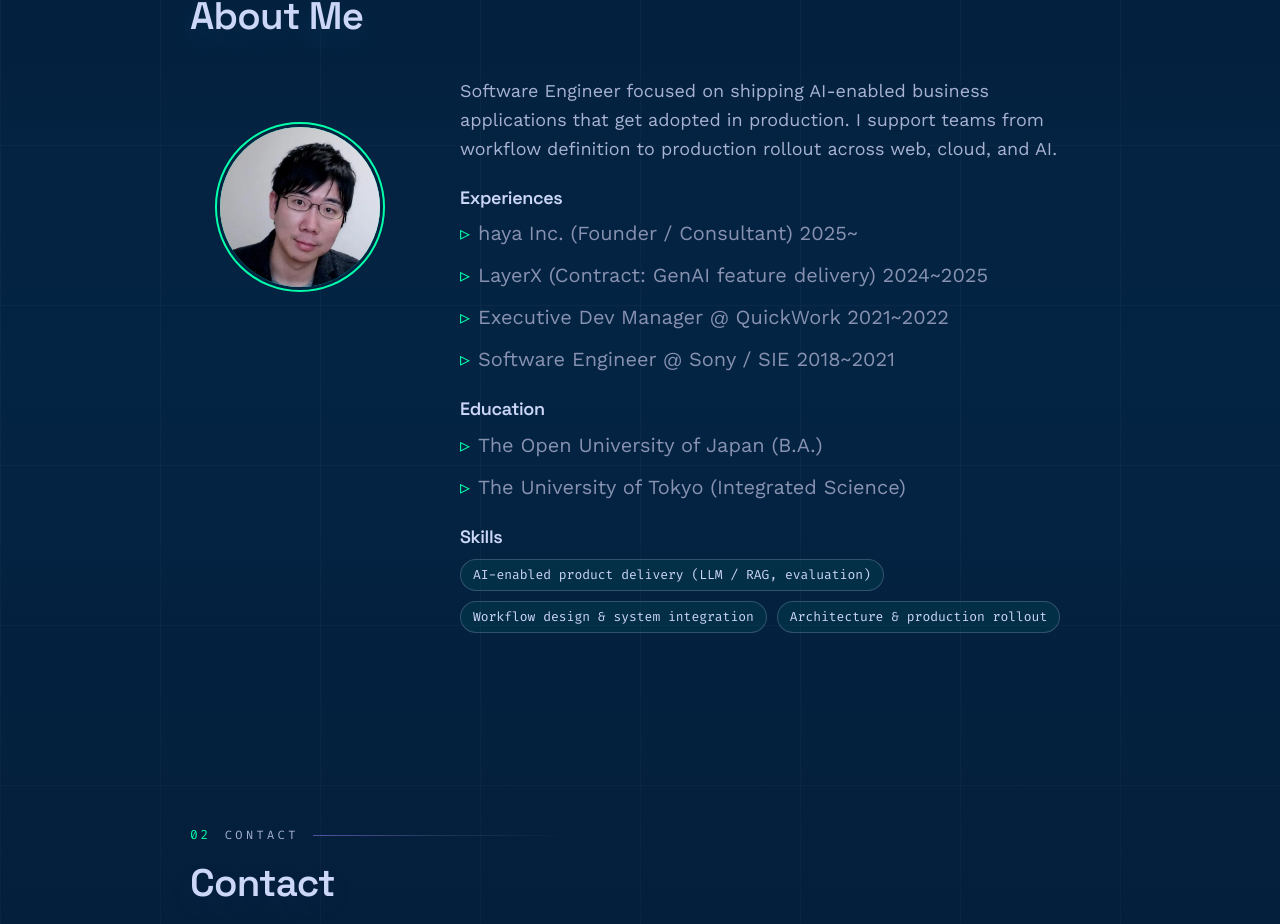
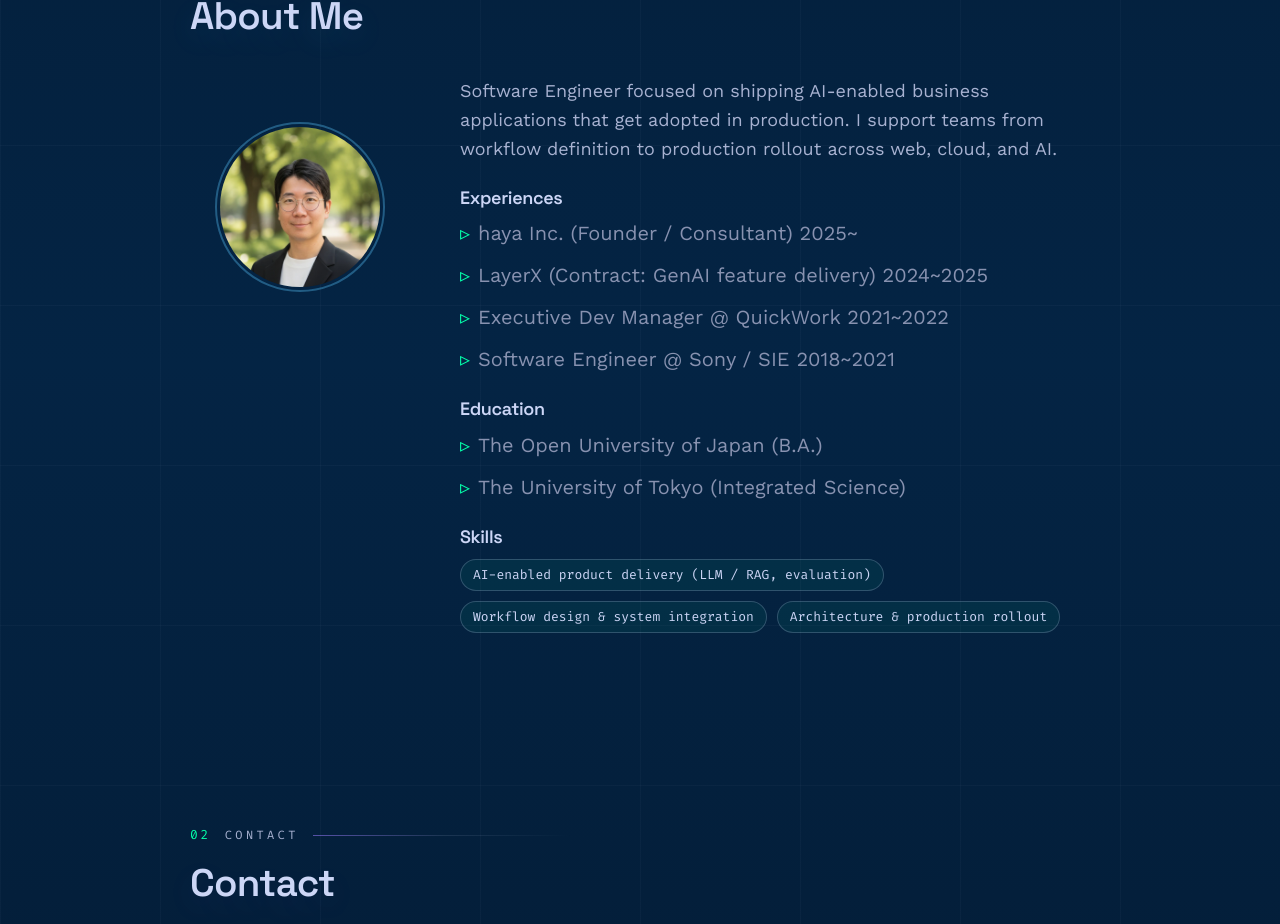
Before and after one commit to yhay81/profile, a Next.js app: page / in a window 1280 px wide. Shown: the part 933-1857 px from the top of the page. Built offline with nearby package versions, Linux system fonts and the light colour scheme.

Commit message:
画像更新

```diff
--- a/components/About/About.module.scss
+++ b/components/About/About.module.scss
@@ -145,27 +145,11 @@
     font-size: 0;
 
     .img {
-      @media (hover: none) {
-        filter: none;
-        mix-blend-mode: normal;
-      }
-
       position: relative;
       border-radius: 50%;
       height: auto;
-      filter: grayscale(100%) contrast(1.05);
-      mix-blend-mode: luminosity;
     }
 
-    &:hover,
-    &:focus-visible {
-      .img {
-        filter: none;
-        mix-blend-mode: normal;
-      }
-    }
-
-    &::before,
     &::after {
       position: absolute;
       width: 100%;
@@ -174,19 +158,12 @@
       border-radius: 50%;
     }
 
-    &::before {
-      top: 0;
-      left: 0;
-      background-color: var(--green);
-      mix-blend-mode: screen;
-    }
-
     &::after {
       top: -3%;
       left: -3%;
       width: 106%;
       height: 106%;
-      border: 2px solid var(--green);
+      border: 2px solid rgb(var(--neon-blue) / 35%);
     }
   }
 }
```
Also changed, not shown: public/me.webp, 1 other file (tests, documents, lock files or other folders).
